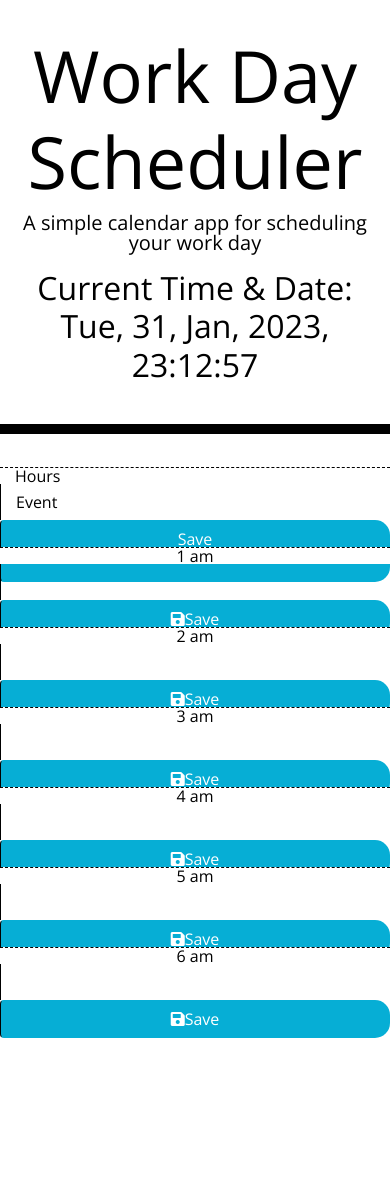
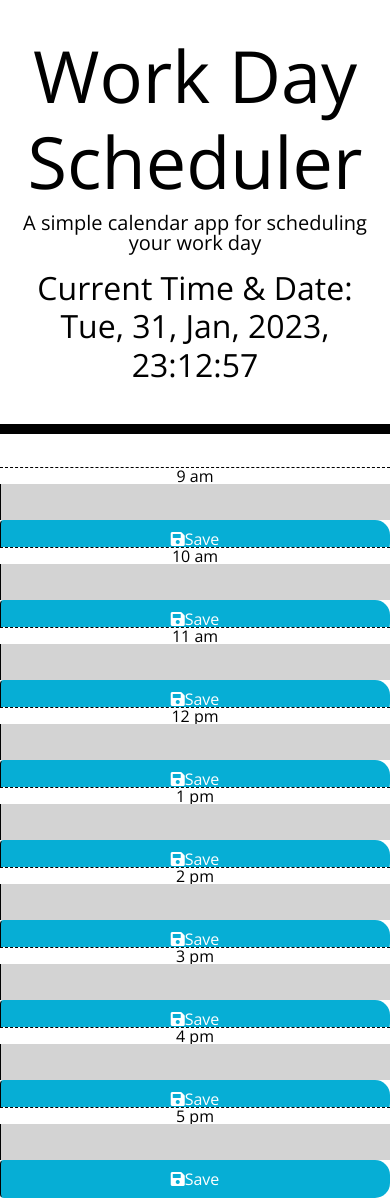
Before and after one commit to Glutey/Personal-PA, a plain HTML site: page index.html in a window 390 px wide. Before the commit the page ends 1038 px from the top, so only its background shows below. Drawn offline with nearby package versions, Linux system fonts and the light colour scheme.

Commit message:
JS code updated along with HTML

```diff
--- a/index.html
+++ b/index.html
@@ -38,50 +38,49 @@
 
     <div class="container">
         <div id="calendar">
-          <div id="nine-am" class="row hour-block">
-            <div class="col-md-1 hour">Hours</div>
-            <textarea class="col-md-10 description" rows="1">Event</textarea>
-            <div class="btn saveBtn col-md-1">Save
-            </div>
-          </div>
-            <!-- <table>
-              <thead>
-                <tr>
-                  <th>Hour</th>
-                  <th>Event</th>
-                  <th>Save</th>
-                </tr>
-              </thead> -->
 
-
-
-              <div id="nine-am" class="row time-block">
-                <div class="col-md-1 hour">1 am</div>
+              <div id="nine-am" class="row time-block" hour="09">
+                <div class="col-md-1 hour">9 am</div>
                 <textarea class="col-md-10 description" rows="1"></textarea>
                 <button class="btn saveBtn col-md-1"><i class="fas fa-save"></i>Save</button>
               </div>
-               <div id="nine-am" class="row time-block">
-                <div class="col-md-1 hour">2 am</div>
+               <div id="ten-am" class="row time-block" hour="10">
+                <div class="col-md-1 hour">10 am</div>
                 <textarea class="col-md-10 description" rows="1"></textarea>
                 <button class="btn saveBtn col-md-1"><i class="fas fa-save"></i>Save</button>
               </div>
-              <div id="nine-am" class="row time-block">
-                <div class="col-md-1 hour">3 am</div>
+              <div id="eleven-am" class="row time-block" hour="11">
+                <div class="col-md-1 hour">11 am</div>
                 <textarea class="col-md-10 description" rows="1"></textarea>
                 <button class="btn saveBtn col-md-1"><i class="fas fa-save"></i>Save</button>
               </div>
-               <div id="nine-am" class="row time-block">
-                <div class="col-md-1 hour">4 am</div>
+               <div id="twelve-pm" class="row time-block" hour="12">
+                <div class="col-md-1 hour">12 pm</div>
                 <textarea class="col-md-10 description" rows="1"></textarea>
                 <button class="btn saveBtn col-md-1"><i class="fas fa-save"></i>Save</button>
               </div>
-              <div id="nine-am" class="row time-block">
-                <div class="col-md-1 hour">5 am</div>
+              <div id="one-pm" class="row time-block" hour="13">
+                <div class="col-md-1 hour">1 pm</div>
                 <textarea class="col-md-10 description" rows="1"></textarea>
                 <button class="btn saveBtn col-md-1"><i class="fas fa-save"></i>Save</button>
               </div>
-               <div id="nine-am" class="row time-block">
-                <div class="col-md-1 hour">6 am</div>
+               <div id="two-pm" class="row time-block" hour="14">
+                <div class="col-md-1 hour">2 pm</div>
+                <textarea class="col-md-10 description" rows="1"></textarea>
+                <button class="btn saveBtn col-md-1"><i class="fas fa-save"></i>Save</button>
+              </div>
+              <div id="three-pm" class="row time-block" hour="15">
+                <div class="col-md-1 hour">3 pm</div>
+                <textarea class="col-md-10 description" rows="1"></textarea>
+                <button class="btn saveBtn col-md-1"><i class="fas fa-save"></i>Save</button>
+              </div>
+              <div id="four-pm" class="row time-block" hour="16">
+                <div class="col-md-1 hour">4 pm</div>
+                <textarea class="col-md-10 description" rows="1"></textarea>
+                <button class="btn saveBtn col-md-1"><i class="fas fa-save"></i>Save</button>
+              </div>
+              <div id="five-pm" class="row time-block" hour="17">
+                <div class="col-md-1 hour">5 pm</div>
                 <textarea class="col-md-10 description" rows="1"></textarea>
                 <button class="btn saveBtn col-md-1"><i class="fas fa-save"></i>Save</button>
               </div>
@@ -90,7 +89,7 @@
           </div>
     </div>
 
-    <script src="http://127.0.0.1:5500/assests/script.js" type="application/javascript"></script>
+
     <script src="https://cdnjs.cloudflare.com/ajax/libs/jquery/3.2.1/jquery.min.js"></script>
     <script src="https://cdnjs.cloudflare.com/ajax/libs/moment.js/2.24.0/moment.min.js"></script>
     <script src="script.js" ></script>
--- a/script.js
+++ b/script.js
@@ -1,59 +1,47 @@
 let dateTime = moment().format("ddd, D, MMM, YYYY, HH:mm:ss");
 $("#time-display").text(dateTime);
 
-$(function () {
-    $('.hour-row').sortable({
-      placeholder: 'ui-state-highlight',
-    });
-    // $('.hour-row').disableSelection();
-  });
+let timeBlocks = [
+  $('#nine-am'),
+  $('#ten-am'),
+  $('#eleven-am'),
+  $('#twelve-pm'),
+  $('#one-pm'),
+  $('#two-pm'),
+  $('#three-pm'),
+  $('#four-pm'),
+  $('#five-pm')
+];
 
+var now = moment().format('HH');
 
-const timeblocks = [
-    { start: '01:00:00', end: '01:59:59' },
-    { start: '02:00:00', end: '02:59:59' },
-    { start: '03:00:00', end: '03:59:59' },
-    { start: '04:00:00', end: '04:59:59' },
-    { start: '05:00:00', end: '05:59:59' },
-    { start: '06:00:00', end: '06:59:59' },
-    { start: '07:00:00', end: '07:59:59' },
-    { start: '08:00:00', end: '08:59:59' },
-    { start: '09:00:00', end: '09:59:59' },
-    { start: '10:00:00', end: '10:59:59' },
-    { start: '11:00:00', end: '11:59:59' },
-    { start: '12:00:00', end: '12:59:59' },
-    { start: '13:00:00', end: '13:59:59' },
-    { start: '14:00:00', end: '14:59:59' },
-    { start: '15:00:00', end: '15:59:59' },
-    { start: '16:00:00', end: '16:59:59' },
-    { start: '17:00:00', end: '17:59:59' },
-    { start: '18:00:00', end: '18:59:59' },
-    { start: '19:00:00', end: '19:59:59' },
-    { start: '20:00:00', end: '20:59:59' },
-    { start: '21:00:00', end: '21:59:59' },
-    { start: '22:00:00', end: '22:59:59' },
-    { start: '23:00:00', end: '23:59:59' },
-    { start: '00:00:00', end: '00:59:59' }
+for (var i = 0; i < timeBlocks.length; i++){
+  var timeBlock = timeBlocks[i];
+  var hour = timeBlock.attr('hour');
+  if (hour < now) {
+    timeBlock.find('textarea').addClass('past');
+  }
+  if (hour === now) {
+    timeBlock.find('textarea').addClass('present');
+  }
+  if (hour > now) {
+    timeBlock.find('textarea').addClass('future');
+  }
+}
 
-  ];
+function saveText(timeBlock, eventText){
+  localStorage.setItem(timeBlock, eventText);
+}
 
-  const presentColor = 'green';
-  const pastColor = 'red';
-  const futureColor = 'blue';
+for (var i = 0; i < timeBlocks.length; i++){
+  var timeBlock = timeBlocks[i];
+  console.log(timeBlock.find('button')[0])
+  timeBlock.find('button').get(0).addEventListener('click', function(){
+    var slot = timeBlock.attr('hour');
+    var text = timeBlock.find('textarea').val();
+    console.log(slot)
+    console.log(text)
+    // saveText(slot, text);
+  })
 
-  const now = new Date();
-
-  timeblocks.forEach(timeblock => {
-    const start = new Date(timeblock.start);
-    const end = new Date(timeblock.end);
-
-    if (start < now && end > now) {
-      timeblock.color = presentColor;
-    } else if (start < now && end < now) {
-      timeblock.color = pastColor;
-    } else if (start > now && end > now) {
-      timeblock.color = futureColor;
-    }
-  });
-
-  console.log(timeblocks);
+}
```
